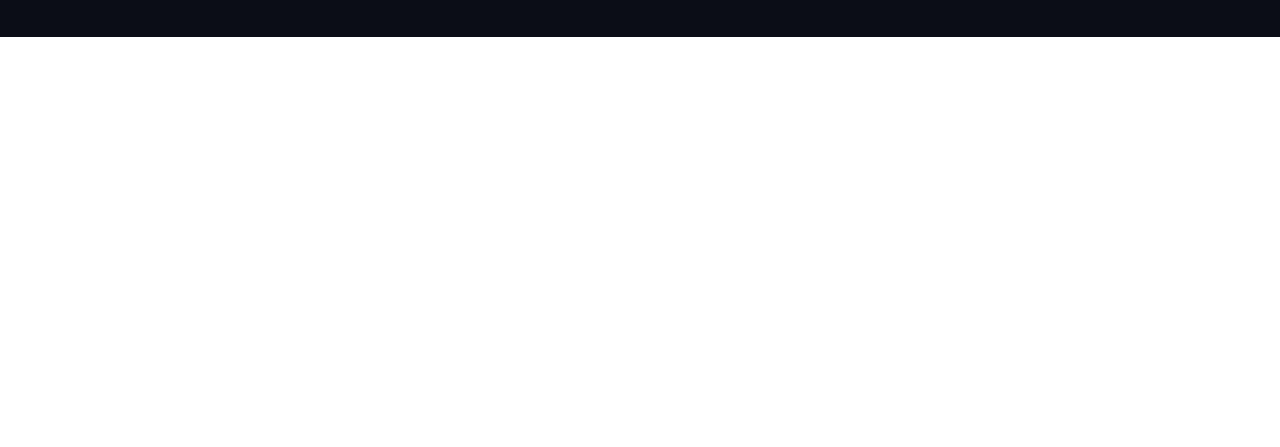
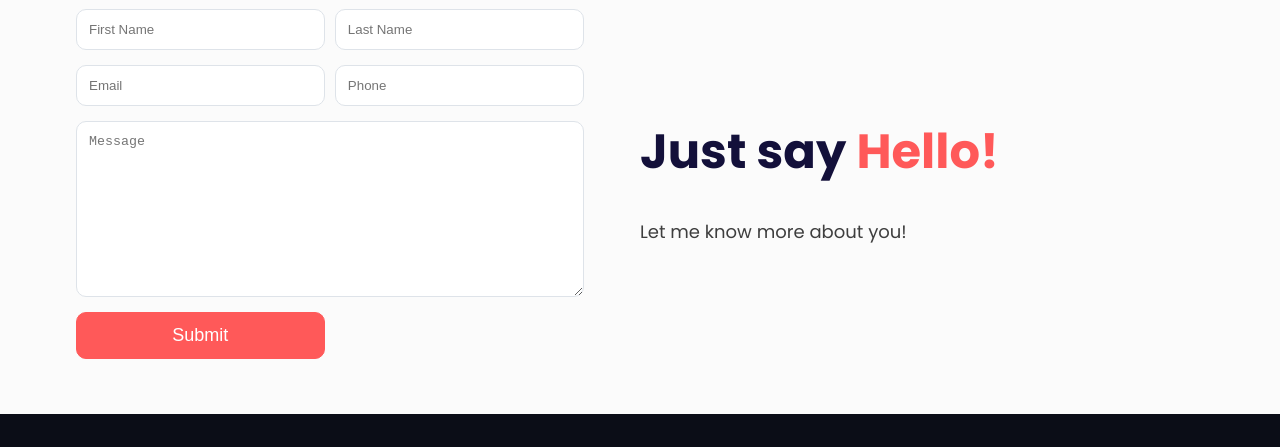
Before and after one commit to wpdevexpert/mission2022, a plain HTML site: page index.html in a window 1280 px wide. Shown: the part 2099-2546 px from the top of the page. Before the commit the page ends 2136 px from the top, so only its background shows below. Drawn offline with Linux system fonts and the light colour scheme.

Commit message:
initial release

```diff
--- a/index.html
+++ b/index.html
@@ -6,6 +6,7 @@
     <meta http-equiv="X-UA-Compatible" content="IE=edge">
     <meta name="viewport" content="width=device-width, initial-scale=1.0">
     <title>Shariat Ullah Milon</title>
+    <link rel="shortcut icon" href="images/person.png" type="image/x-icon">
     <link rel="preconnect" href="https://fonts.googleapis.com">
     <link rel="preconnect" href="https://fonts.gstatic.com" crossorigin>
     <link
@@ -37,25 +38,25 @@
         </div>
     </section>
     <section class="my-mission">
-        <h2>My Mission in <span class="highlight">2022</span></h2>
+        <h2 class="txt-center">My Mission in <span class="highlight">2022</span></h2>
         <div class="container d-flex">
             <div class="mission-item mission">
                 <img src="images/mission.png" alt="">
-                <h3>Mission</h3>
+                <h4>Mission</h4>
                 <p>Amet minim mollit non deserunt ullamco est sit aliqua dolor do amet sint. Velit officia consequat
                     duis enim velit
                     mollit.</p>
             </div>
             <div class="mission-item vission">
                 <img src="images/vission.png" alt="">
-                <h3>vission</h3>
+                <h4>vission</h4>
                 <p>Amet minim mollit non deserunt ullamco est sit aliqua dolor do amet sint. Velit officia consequat
                     duis enim velit
                     mollit.</p>
             </div>
             <div class="mission-item goal">
                 <img src="images/goal.png" alt="">
-                <h3>Goal</h3>
+                <h4>Goal</h4>
                 <p>Amet minim mollit non deserunt ullamco est sit aliqua dolor do amet sint. Velit officia consequat
                     duis enim velit
                     mollit.</p>
@@ -68,7 +69,7 @@
                 <img src="images/coding.png" alt="">
             </div>
             <div class="documentation-content p-left">
-                <h2>Develop<br />Without Limits</h2>
+                <h3>Develop<br />Without Limits</h3>
                 <p>Lorem ipsum dolor sit amet, usu cu esse possit referrentur, at eam falli deterruisset. No duo populo
                     animal noluisse,
                     enim deterruisset eos et. An mundi noster pri, ea eos quas expetendis scripserit, affert gubergren
@@ -82,7 +83,7 @@
     <section class="documentation">
         <div class="container d-flex">
             <div class="documentation-content p-right">
-                <h2>Develop<br />Without Limits</h2>
+                <h3>Develop<br />Without Limits</h3>
                 <p>Lorem ipsum dolor sit amet, usu cu esse possit referrentur, at eam falli deterruisset. No duo populo
                     animal noluisse,
                     enim deterruisset eos et. An mundi noster pri, ea eos quas expetendis scripserit, affert gubergren
@@ -96,6 +97,27 @@
             </div>
         </div>
     </section>
+    <section class="contact">
+        <div class="container">
+            <h2>Contact <span>Me</span></h2>
+            <div class="d-flex">
+                <div class="contact-form">
+                    <form action="#" method="post">
+                        <input type="text" name="firstname" id="firstname" placeholder="First Name">
+                        <input type="text" name="lastname" id="lastname" placeholder="Last Name">
+                        <input type="email" name="email" id="email" placeholder="Email">
+                        <input type="tel" name="phone" id="phone" placeholder="Phone">
+                        <textarea name="message" id="message" cols="30" rows="10" placeholder="Message"></textarea>
+                        <input type="button" value="Submit">
+                    </form>
+                </div>
+                <div class="contact-info">
+                    <h2>Just say <span>Hello!</span></h2>
+                    <p>Let me know more about you!</p>
+                </div>
+            </div>
+        </div>
+    </section>
     <footer class="footer">
         <div class="container">
             <h2 class="footer-logo">Mission <span>2022</span></h2>
--- a/style.css
+++ b/style.css
@@ -6,6 +6,32 @@
 }
 body {
     font-family: 'Poppins', sans-serif;
+}
+h2 {
+    font-family: 'Poppins';
+    font-style: normal;
+    font-weight: 700;
+    font-size: 48px;
+    line-height: 70px;
+    color: #13103A;
+    margin-bottom: 30px;
+}
+h3 {
+    font-family: 'Poppins';
+    font-style: normal;
+    font-weight: 700;
+    font-size: 36px;
+    line-height: 54px;
+    color: #333333;
+}
+h4 {
+    font-family: 'Poppins';
+    font-style: normal;
+    font-weight: 600;
+    font-size: 24px;
+    line-height: 36px;
+    color: #000000;
+    margin-bottom: 10px;
 }
 p {
     margin-bottom: 20px;
@@ -54,6 +80,7 @@ img {
 }
 .p-left {padding-left: 72px;}
 .p-right {padding-right: 72px;}
+.txt-center {text-align: center;}
 /*****Hero Section*****/
 section.hero-area {
     padding: 40px 0;
@@ -90,16 +117,6 @@ section.hero-area {
 section.my-mission {
     padding: 40px 0;
 }
-.my-mission h2 {
-    font-family: 'Poppins';
-    font-style: normal;
-    font-weight: 700;
-    font-size: 48px;
-    line-height: 70px;
-    text-align: center;
-    color: #13103A;
-    margin-bottom: 30px;
-}
 .mission-item {
     border-radius: 26px;
     margin-right: 24px;
@@ -117,15 +134,6 @@ section.my-mission {
 .mission-item img {
     max-width: 140px;
 }
-.mission-item h3 {
-    font-family: 'Poppins';
-    font-style: normal;
-    font-weight: 600;
-    font-size: 24px;
-    line-height: 36px;
-    color: #000000;
-    margin-bottom: 10px;
-}
 /*****Documentation Section*****/
 .documentation {
     padding: 40px 0;
@@ -136,13 +144,53 @@ section.my-mission {
 .documentation-content {
     width: 65%;
 }
-.documentation-content h2 {
-    font-family: 'Poppins';
-    font-style: normal;
-    font-weight: 700;
-    font-size: 36px;
-    line-height: 54px;
-    color: #333333;
+/*****Contact Section*****/
+section.contact {
+    padding: 40px 0;
+    background-color: #fbfbfb;
+}
+.contact-form {
+    width: 50%;
+    padding-right: 5%;
+}
+.contact-form input {
+    width: 49%;
+    float: left;
+    padding: 12px;
+    margin-right: 1%;
+    margin-bottom: 15px;
+    border: 1px solid #dee3e9;
+    border-radius: 10px;
+}
+.contact-form input:nth-child(2n) {
+    margin-right: 0;
+    margin-left: 1%;
+}
+.contact-form textarea {
+    display: block;
+    width: 100%;
+    padding: 12px;
+    margin-bottom: 15px;
+    border: 1px solid #dee3e9;
+    border-radius: 10px;
+}
+.contact-form input[type="button"] {
+    margin-left: 0;
+    background-color: #ff5959;
+    color: white;
+    font-size: 18px;
+    border: 1px solid #ff5959;
+    cursor: pointer;
+}
+.contact-form input[type="button"]:hover {
+    background-color: transparent;
+    color: #ff5959;
+}
+.contact-info {
+    width: 50%;
+}
+.contact-info h2 span {
+    color: #ff5959;
 }
 /*****Footer*****/
 footer.footer {
```
Also changed, not shown: 1 other file.
